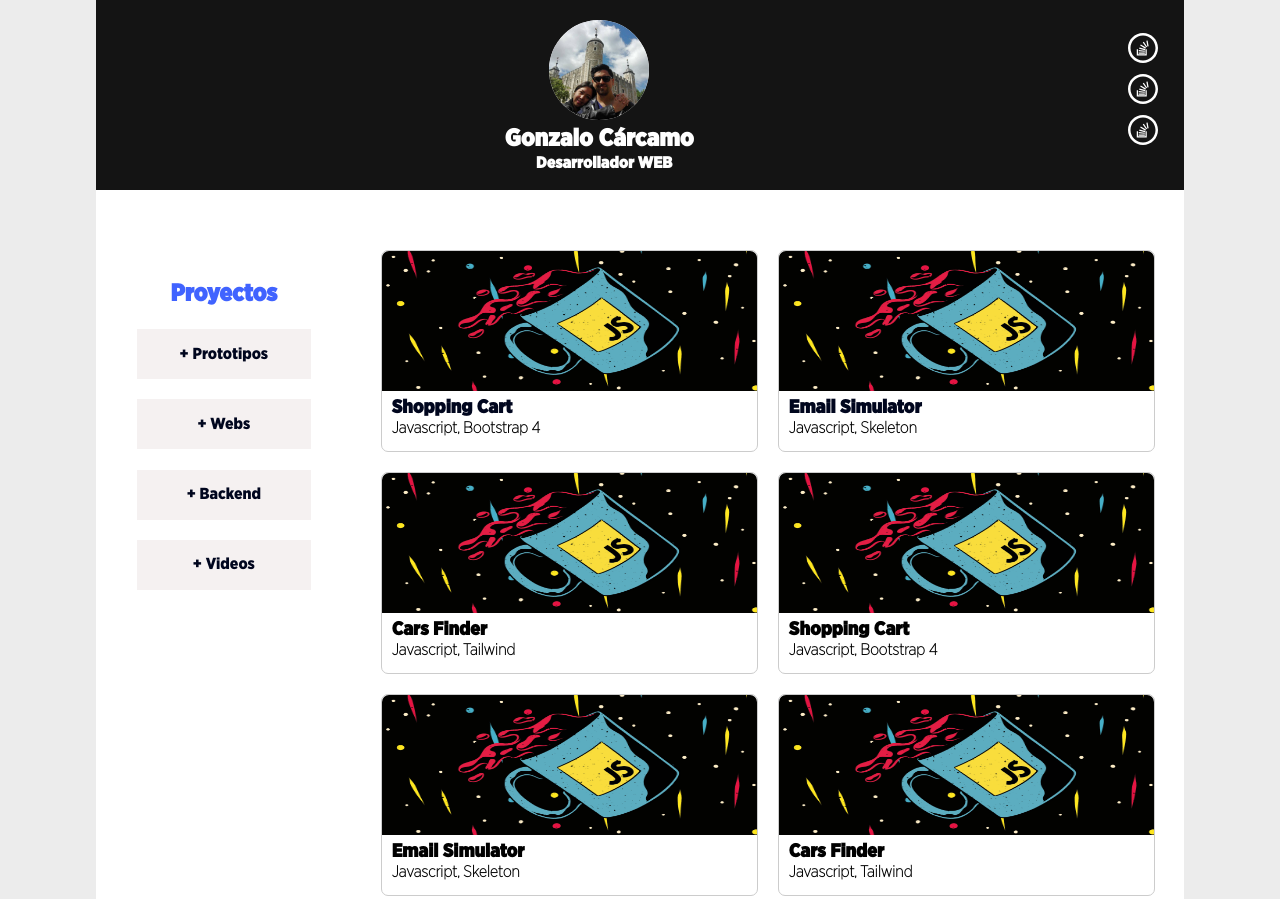
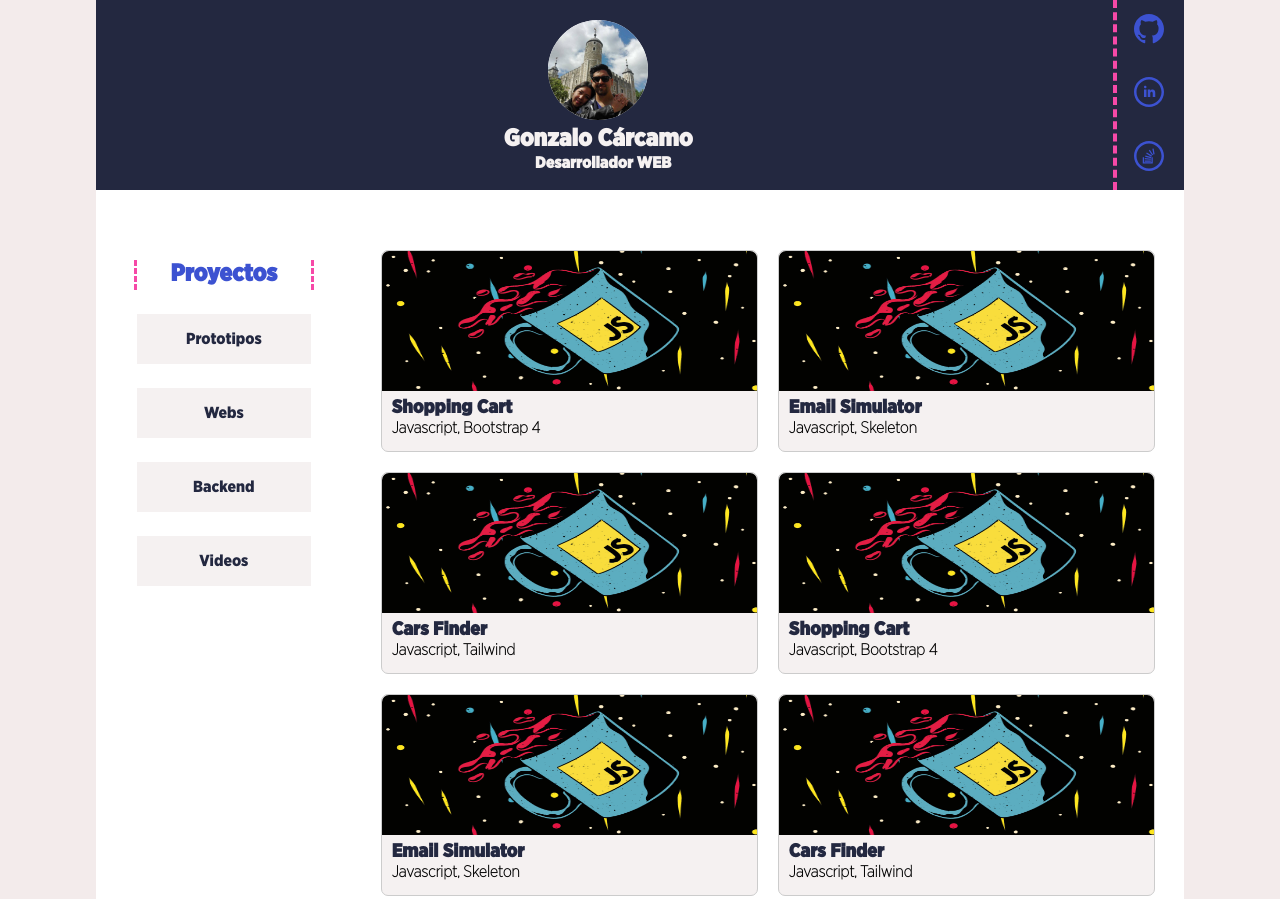
Before and after one commit to GonzaloCarcamo/Portfolio, a plain HTML site: page index.html in a window 1280 px wide. Shown: the top 899 px of the page. Drawn offline with Linux system fonts and the light colour scheme.

Commit message:
Color change

```diff
--- a/css/style.css
+++ b/css/style.css
@@ -9,8 +9,8 @@
 }
 
 svg{
-        fill: white;
-        margin: 3px;
+        fill: rgb(60 82 209);
+        margin-left: 10px;
 
 }
 
@@ -19,7 +19,7 @@ img{
 }
 
 body{
-        background-color: rgb(236, 236, 236);
+        background-color: rgb(243, 235, 235);
 }
 
 *{
@@ -41,7 +41,7 @@ body{
 #nav{
         width: 100%;
         height: 190px;
-        background-color: rgb(20, 20, 20);
+        background-color: #232840;
         margin-bottom: 50px;
         display: flex;
         justify-content: space-between;
@@ -58,10 +58,12 @@ body{
 #nav .title{
         margin-top: 20px;
         width: 90%;
-        height: 100px;
+        height: 190px;
         text-align: center;
-        color: white;
+        color:rgb(245, 241, 241);
+
 }
+
 
 .img-title{
         width: 100px;
@@ -71,15 +73,14 @@ body{
 
 #nav .social{
         width: 5%;
-        height: 100px;
+        height: 190px;
         display: flex;
         justify-content: center;
         align-items: center;
         flex-wrap: wrap;
-        margin-top: 30px;
+        border-left: 4px dashed rgb(246, 73, 167);
 
 }
-
 
 #aside{
         margin-top: 20px;
@@ -91,10 +92,15 @@ body{
 }
 
 #aside h2{
-        color: #4063FF;
-        margin-top: 20px;
-        margin-bottom: 0px;
+        color:rgb(60 82 209);
+        text-align: center;
+        border-left: 3px dashed rgb(246, 73, 167);
+        border-right: 3px dashed rgb(246, 73, 167);
+        width: 80%;
+        height: 30px;
+
 }
+
 
 #aside a{
         text-decoration: none;
@@ -104,13 +110,13 @@ body{
         display: flex;
         align-items: center;
         justify-content: center;
-        color: #00061E;
+        color:#232840;
         background-color: rgb(245, 241, 241);
 }
 
 #aside a:hover{
-        background-color: #00061E;
         color: white;
+        background-color:rgb(163, 202, 205);
         transition: all 400ms;
 }
 
@@ -129,6 +135,8 @@ body{
         flex-grow: 1;
         border: 1px solid #ccc;
         border-radius: 7px;
+        background-color: rgb(245, 241, 241);
+        color:#232840;
 }
 
 
@@ -142,6 +150,7 @@ body{
 
 .project h4{
         font-family: 'Gotham Narrow Thin';
+        color: black;
 
 }
 
@@ -153,7 +162,12 @@ body{
 
 .project h3 a{
         text-decoration: none;
-        color: #00061E;
+        color:#232840;
+}
+
+.project h3 a:hover{
+        color:rgb(60 82 209);
+        transition: all 400ms;
 }
 
 
@@ -183,6 +197,7 @@ body{
                 margin-top: 0px;
                 width: 40%;
                 height: 50px;
+                border-left: none;
         }
 
         #aside{
--- a/index.html
+++ b/index.html
@@ -17,11 +17,9 @@
                         </div>
                         <div class="social">
                                 <a href="">
-                                        <svg xmlns="http://www.w3.org/2000/svg" width="30" height="30" viewBox="0 0 24 24"><path d="M12 2c5.514 0 10 4.486 10 10s-4.486 10-10 10-10-4.486-10-10 4.486-10 10-10zm0-2c-6.627 0-12 5.373-12 12s5.373 12 12 12 12-5.373 12-12-5.373-12-12-12zm1.5 16.5h-5v-1h5v1zm3-5.832l-.811-4.668-.996.173.81 4.668.997-.173zm-2.982 3.468l-4.873-.488-.093 1.008 4.878.439.088-.959zm.269-1.293l-4.639-1.304-.263.977 4.653 1.25.249-.923zm.602-1.207l-4.149-2.432-.514.871 4.148 2.433.515-.872zm.933-.734l-2.67-3.914-.836.569 2.67 3.915.836-.57zm-1.322 2.098v4h-6v-4h-1v5h8v-5h-1z"/></svg>
-                                </a>
+                                        <svg xmlns="http://www.w3.org/2000/svg" width="30" height="30" viewBox="0 0 24 24"><path d="M12 0c-6.626 0-12 5.373-12 12 0 5.302 3.438 9.8 8.207 11.387.599.111.793-.261.793-.577v-2.234c-3.338.726-4.033-1.416-4.033-1.416-.546-1.387-1.333-1.756-1.333-1.756-1.089-.745.083-.729.083-.729 1.205.084 1.839 1.237 1.839 1.237 1.07 1.834 2.807 1.304 3.492.997.107-.775.418-1.305.762-1.604-2.665-.305-5.467-1.334-5.467-5.931 0-1.311.469-2.381 1.236-3.221-.124-.303-.535-1.524.117-3.176 0 0 1.008-.322 3.301 1.23.957-.266 1.983-.399 3.003-.404 1.02.005 2.047.138 3.006.404 2.291-1.552 3.297-1.23 3.297-1.23.653 1.653.242 2.874.118 3.176.77.84 1.235 1.911 1.235 3.221 0 4.609-2.807 5.624-5.479 5.921.43.372.823 1.102.823 2.222v3.293c0 .319.192.694.801.576 4.765-1.589 8.199-6.086 8.199-11.386 0-6.627-5.373-12-12-12z"/></svg>                                </a>
                                 <a href="">
-                                        <svg xmlns="http://www.w3.org/2000/svg" width="30" height="30" viewBox="0 0 24 24"><path d="M12 2c5.514 0 10 4.486 10 10s-4.486 10-10 10-10-4.486-10-10 4.486-10 10-10zm0-2c-6.627 0-12 5.373-12 12s5.373 12 12 12 12-5.373 12-12-5.373-12-12-12zm1.5 16.5h-5v-1h5v1zm3-5.832l-.811-4.668-.996.173.81 4.668.997-.173zm-2.982 3.468l-4.873-.488-.093 1.008 4.878.439.088-.959zm.269-1.293l-4.639-1.304-.263.977 4.653 1.25.249-.923zm.602-1.207l-4.149-2.432-.514.871 4.148 2.433.515-.872zm.933-.734l-2.67-3.914-.836.569 2.67 3.915.836-.57zm-1.322 2.098v4h-6v-4h-1v5h8v-5h-1z"/></svg>
-                                </a>
+                                        <svg xmlns="http://www.w3.org/2000/svg" width="30" height="30" viewBox="0 0 24 24"><path d="M12 2c5.514 0 10 4.486 10 10s-4.486 10-10 10-10-4.486-10-10 4.486-10 10-10zm0-2c-6.627 0-12 5.373-12 12s5.373 12 12 12 12-5.373 12-12-5.373-12-12-12zm-2 8c0 .557-.447 1.008-1 1.008s-1-.45-1-1.008c0-.557.447-1.008 1-1.008s1 .452 1 1.008zm0 2h-2v6h2v-6zm3 0h-2v6h2v-2.861c0-1.722 2.002-1.881 2.002 0v2.861h1.998v-3.359c0-3.284-3.128-3.164-4-1.548v-1.093z"/></svg>                                </a>
                                 <a href="">
                                         <svg xmlns="http://www.w3.org/2000/svg" width="30" height="30" viewBox="0 0 24 24"><path d="M12 2c5.514 0 10 4.486 10 10s-4.486 10-10 10-10-4.486-10-10 4.486-10 10-10zm0-2c-6.627 0-12 5.373-12 12s5.373 12 12 12 12-5.373 12-12-5.373-12-12-12zm1.5 16.5h-5v-1h5v1zm3-5.832l-.811-4.668-.996.173.81 4.668.997-.173zm-2.982 3.468l-4.873-.488-.093 1.008 4.878.439.088-.959zm.269-1.293l-4.639-1.304-.263.977 4.653 1.25.249-.923zm.602-1.207l-4.149-2.432-.514.871 4.148 2.433.515-.872zm.933-.734l-2.67-3.914-.836.569 2.67 3.915.836-.57zm-1.322 2.098v4h-6v-4h-1v5h8v-5h-1z"/></svg>
                                 </a>
@@ -30,10 +28,10 @@
 
                 <aside id="aside">
                         <h2>Proyectos</h2>
-                        <a href="">+ Prototipos</a>
-                        <a href="">+ Webs</a>
-                        <a href="">+ Backend</a>
-                        <a href="">+ Videos</a>
+                        <a href="">Prototipos</a>
+                        <a href="">Webs</a>
+                        <a href="">Backend</a>
+                        <a href="">Videos</a>
                 </aside>
 
                 <div id="projects">
```
